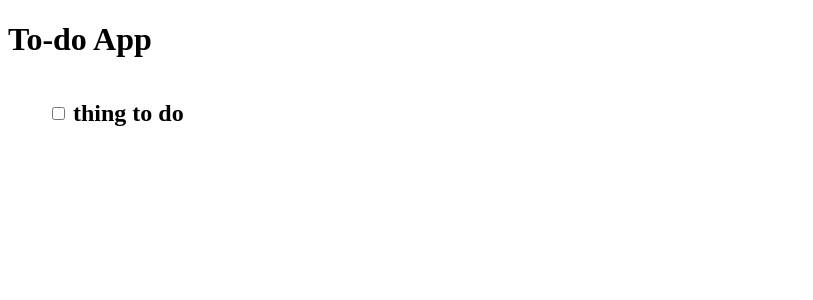
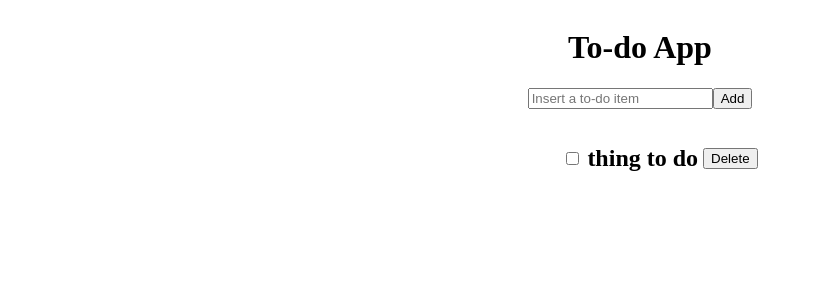
Before and after one commit to ErickMartins153/toDoList, a React (Vite) app: page / in a window 1280 px wide. Shown: the top 300 px of the page, without its empty margins (0-813 px from the left). Built offline with nearby package versions, Linux system fonts and the light colour scheme.

Commit message:
create ListComponent Component and useState to update the input

```diff
--- a/src/App.jsx
+++ b/src/App.jsx
@@ -1,15 +1,28 @@
+import { useState } from "react";
+import { ListComponent } from "./ListComponent";
+
 import "./index.css";
 
 function App() {
+  const [newItem, setNewItem] = useState("");
   return (
     <>
       <div className="container">
         <h1>To-do App</h1>
+        <form>
+          <label htmlFor="insert-to-do"></label>
+          <input
+            value={newItem}
+            onChange={(e) => setNewItem(e.target.value)}
+            type="text"
+            id="insert-to-do"
+            name="To-do"
+            placeholder="Insert a to-do item"
+          />
+          <button>Add</button>
+        </form>
         <ul>
-          <li>
-            <input type="checkbox" name="" id="" />
-            <h2>thing to do</h2>
-          </li>
+          <ListComponent />
         </ul>
       </div>
     </>
--- /dev/null
+++ b/src/ListComponent.jsx
@@ -0,0 +1,9 @@
+export const ListComponent = () => {
+  return (
+    <li>
+      <input type="checkbox" name="" id="" />
+      <h2>thing to do</h2>
+      <button className="delete">Delete</button>
+    </li>
+  );
+};
--- a/src/index.css
+++ b/src/index.css
@@ -1,4 +1,20 @@
+.container {
+  display: flex;
+  flex-direction: column;
+  align-items: center;
+}
+
+.delete {
+  width: min-content;
+  height: min-content;
+}
+
+ul {
+  display: flex;
+}
 li {
   display: flex;
+  flex-direction: row;
+  align-items: center;
   gap: 5px;
 }
```
Also changed, not shown: src/App.css (deleted).
